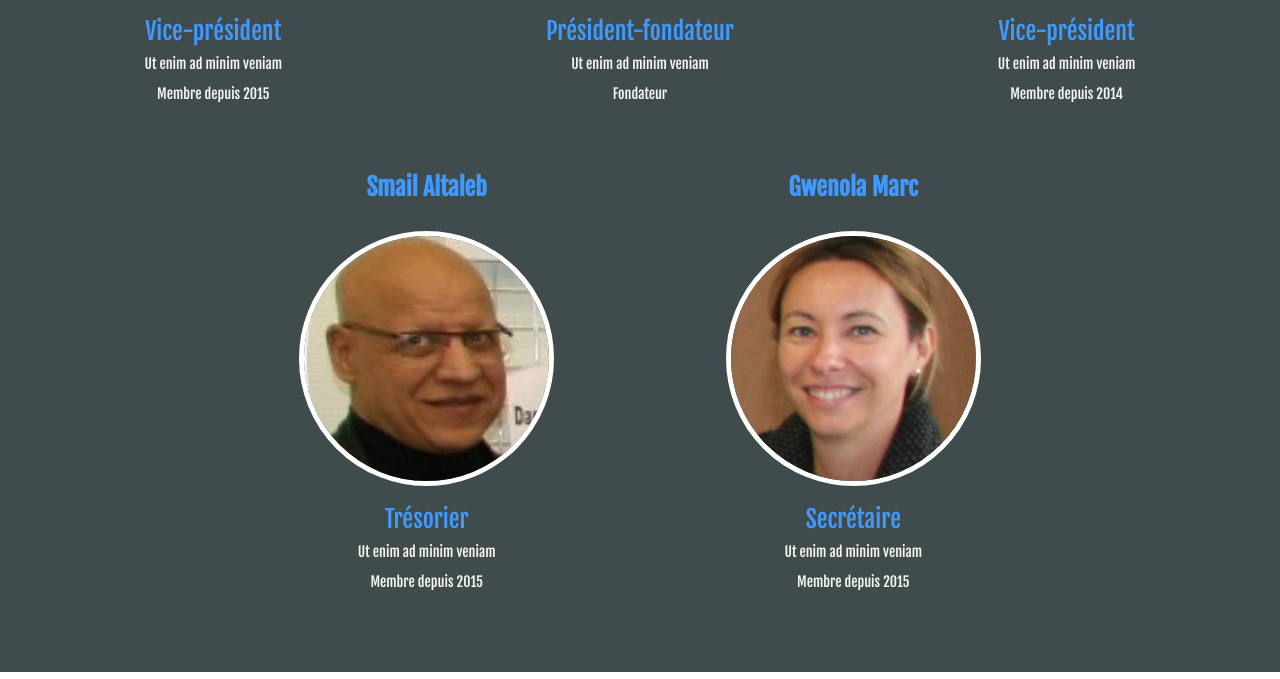
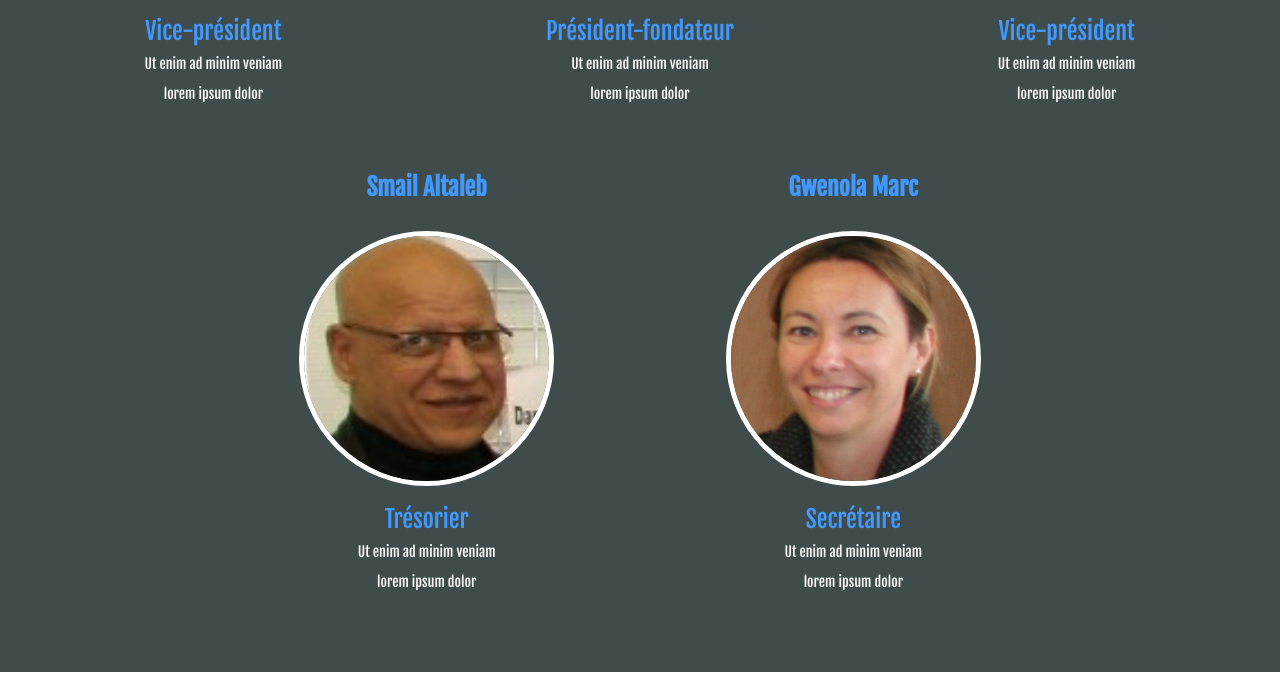
Before and after one commit to ghaffar35/Asrac-, a PHP site: template views/index.html.twig in a window 1280 px wide. Shown: the part 1782-2461 px from the top of the page. Run offline with PHP 8.4, Linux system fonts and the light colour scheme; the template is opened without the code that fills it, so the values that code supplies are empty; some libraries are stand-ins or nearby versions.

Commit message:
ajust the detail of website

```diff
--- a/views/admin.html.twig
+++ b/views/admin.html.twig
@@ -15,10 +15,10 @@
 		<div class="col-sm-8 col-sm-offset-2 col-md-6 col-md-offset-3">
 			<ul class="nav nav-tabs nav-justified">
 				<li class="active"><a href="#articles" data-toggle="tab">Articles</a></li>
-				<li><a href="#users" data-toggle="tab">Utilisateurs</a></li>
 				<li><a href="#events" data-toggle="tab">Event</a></li>
 				<li><a href="#slide" data-toggle="tab">Slide</a></li>
 				<li><a href="#texte" data-toggle="tab">Texte Asso</a></li>
+				<li><a href="#users" data-toggle="tab">Utilisateurs</a></li>
 			</ul>
 		</div>
 	</div>
--- a/views/index.html.twig
+++ b/views/index.html.twig
@@ -114,7 +114,7 @@
                             <div>
                                 <h3>Vice-président</h3>
                                 <p>Ut enim ad minim veniam</p>
-                                <p>Membre depuis 2015</p>
+                                <p>lorem ipsum dolor</p>
                             </div>
                         </div>
                         <div class="col-sm-4 bureauHaut">
@@ -123,7 +123,7 @@
                             <div>
                                 <h3>Président-fondateur</h3>
                                 <p>Ut enim ad minim veniam</p>
-                                <p>Fondateur</p>
+                                <p>lorem ipsum dolor</p>
                             </div>
                         </div>
                         <div class="col-sm-4 bureauHaut">
@@ -132,7 +132,7 @@
                             <div>
                                 <h3>Vice-président</h3>
                                 <p>Ut enim ad minim veniam</p>
-                                <p>Membre depuis 2014</p>
+								<p>lorem ipsum dolor</p>
                             </div>
                         </div>
                     </div> <!--fin row-->
@@ -144,7 +144,7 @@
                             <div>
                                 <h3>Trésorier</h3>
                                 <p>Ut enim ad minim veniam</p>
-                                <p>Membre depuis 2015</p>
+								<p>lorem ipsum dolor</p>
                             </div>
                         </div>
                         <div class="col-sm-4 text-center bureauBas">
@@ -153,7 +153,7 @@
                             <div>
                                 <h3>Secrétaire</h3>
                                 <p>Ut enim ad minim veniam</p>
-                                <p>Membre depuis 2015</p>
+								<p>lorem ipsum dolor</p>
                             </div>
                         </div>
                     </div> <!--fin row-->
--- a/views/layout.html.twig
+++ b/views/layout.html.twig
@@ -82,7 +82,8 @@
 				<div class="col-sm-4">
 					<div class="footerWidgetLeft">
                         <p><a href="#" title="Association ">ASRAC</a></p>
-                <p>Lorem ipsum dolor sit amet, consectetur adipiscing elit, sed do eiusmod tempor incididunt ut labore et dolore magna aliqua. Ut enim ad minim veniam, quis nostrud exercitation ullamco  </p>
+                <p>Association Solidaire Réflexions Actions Citoyennes<br/>
+					Association loi 1901</p>
 					</div>
 				</div>
 				<div class="col-sm-4">
--- a/web/css/style.css
+++ b/web/css/style.css
@@ -288,10 +288,13 @@ cursor: pointer;
       text-align: center;
       font-size: 30px;
   }
-  .modal-header, .modal-body {
+  .modal-header {
       padding: 30px 40px;
   }
 
+.thumbmodal p {
+	padding-bottom: 20px;
+}
 
 /*************************************************/
 /*              Page event                      */
@@ -520,3 +523,7 @@ color: #4099FF;
 .error {
   margin-top: 100px;
 }
+.titleEvent {
+	color: #4099FF!important;
+	color: whitesmoke!important;
+}
```
Also changed, not shown: 1 other file.
